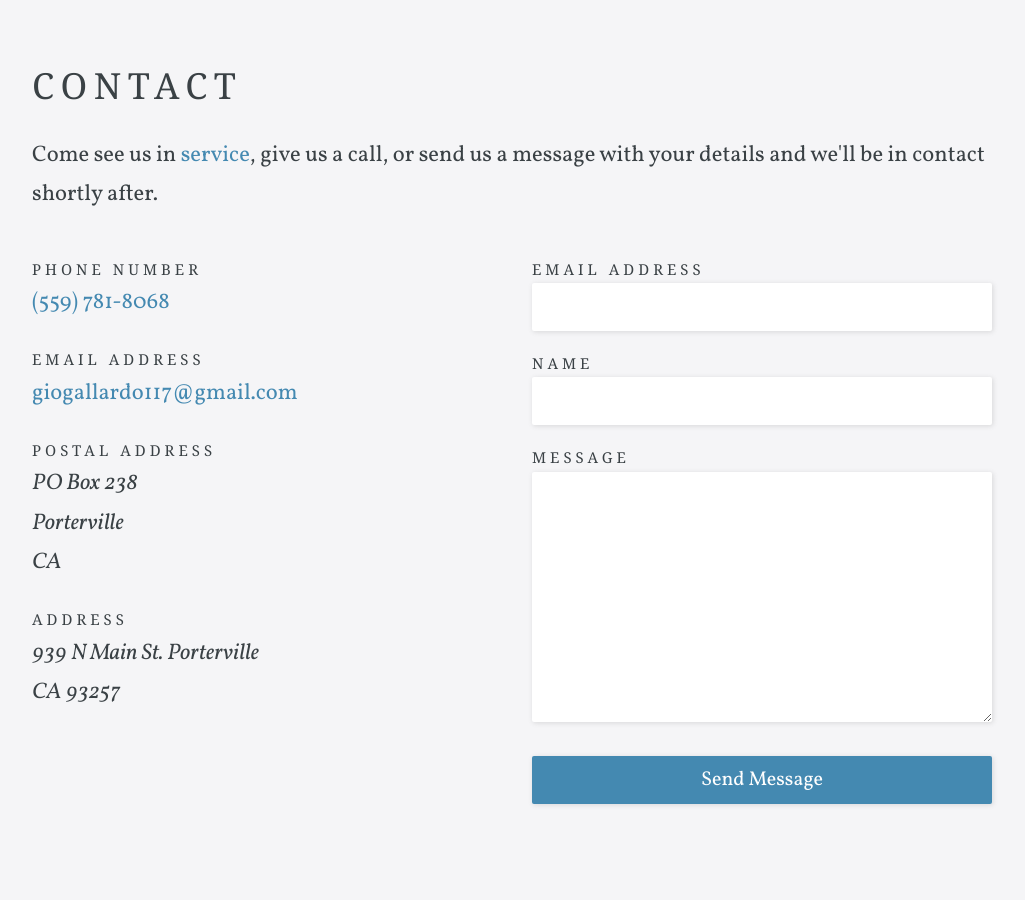
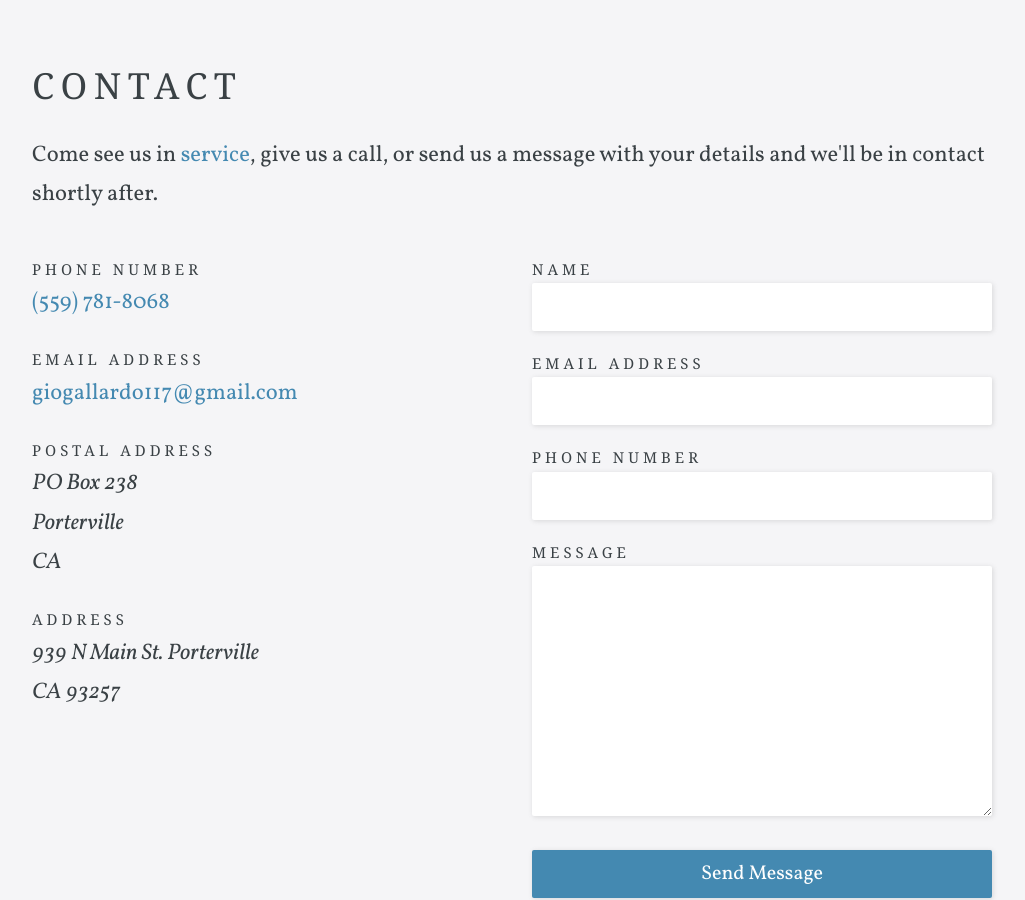
Before and after one commit to lifetabernacle/lifetabernacle.github.io, a Jekyll site: the page built from contact.html, in a window 1280 px wide and 900 px high, scrolled down 441 px. Shown: the whole window, without its empty margins (128-1153 px from the left). Built offline with Jekyll 4.4.1, drawn with Linux system fonts in a browser that asks for light colours; some web fonts are replaced.

Commit message:
Updated 'contact.html' via CloudCannon

```diff
--- a/contact.html
+++ b/contact.html
@@ -33,12 +33,17 @@ map:
 
 	<div class='column'>
 		<form method='post' action='https://getsimpleform.com/messages?form_api_token=1de1384429b63b21f8ac04c5d2525957'>
-		    <input type='hidden' name='redirect_to' value='{{ site.url }}{{ site.baseurl }}/contact-success.html'>
-			<label for='email_address'>Email Address</label>
-			<input id='email_address' type='text' name='email' />
+		    <input type='hidden' name='redirect_to' value='{{ site.url }}{{ site.baseurl }}/contact-success.html' />
 
 			<label for='name'>Name</label>
 			<input id='name' type='text' name='name' />
+
+			<label for='email_address'>Email address</label>
+			<input id='email_address' type='text' name='email' />
+
+			<label for='phone'>Phone number</label>
+			<input id='phone' type='tel' name='phone'
+       pattern='[0-9]{3} [0-9]{3}-[0-9]{4}' />
 
 			<label for='message'>Message</label>
 			<textarea id='message' name='message'></textarea>
```
